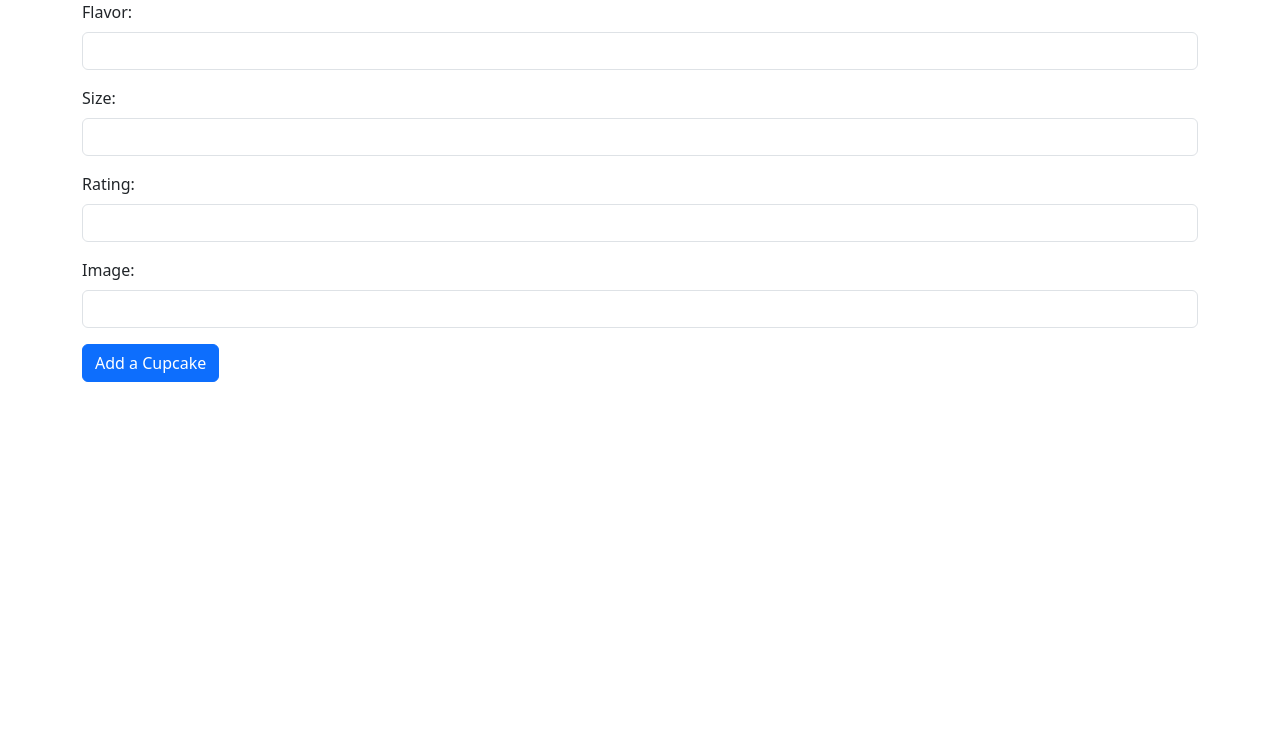
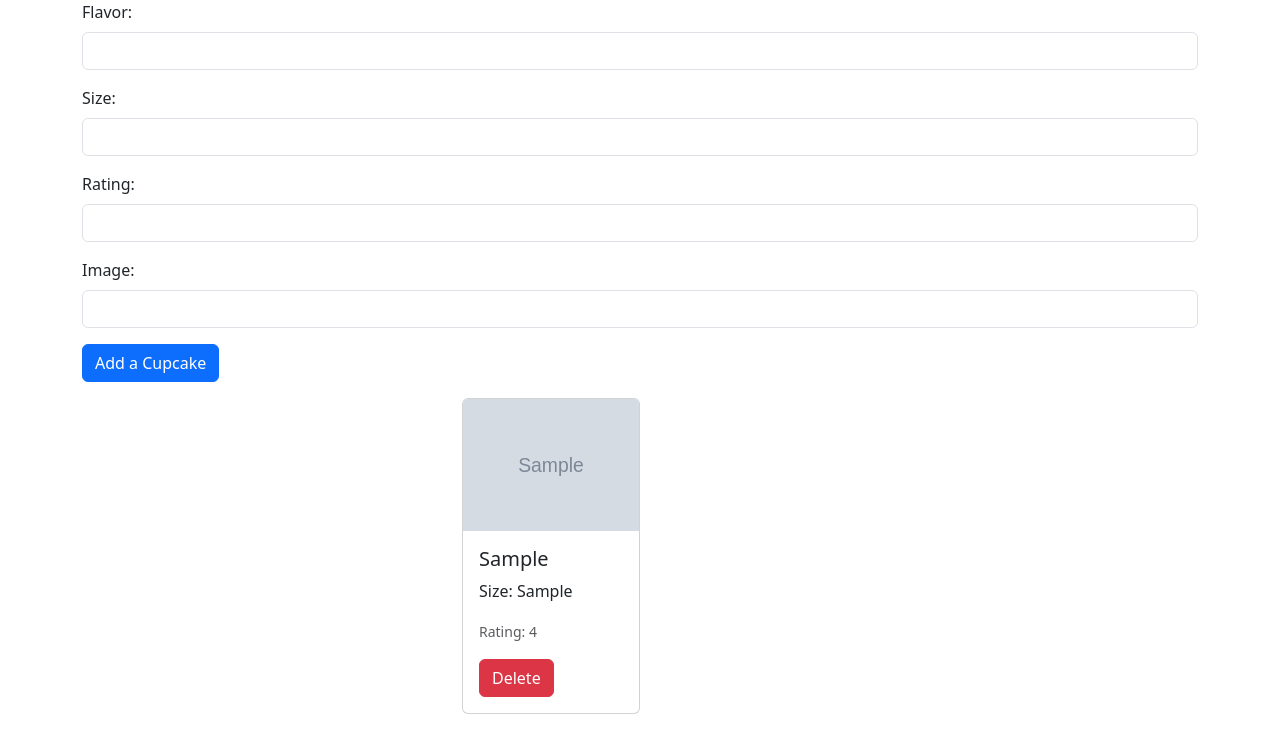
Before and after one commit to tobias-homewood/flask-cupcakes, a Flask app: page / in a window 1280 px wide. Shown: the top 753 px of the page. Run offline with Flask 3, Linux system fonts and the light colour scheme; tables that the repository leaves empty hold one stand-in row (values such as "Sample post"); grey boxes marked "Sample" are stand-in pictures.

Commit message:
jquery done

```diff
--- a/static/js/cupcakes.js
+++ b/static/js/cupcakes.js
@@ -0,0 +1,60 @@
+$list = $("#cupcakes-list");
+
+const addCupcake = (cupcake) => {
+    // add to the list
+    $list.append(
+    `<div class="col">
+        <div class="card w-50">
+            <img src="${cupcake.image}" class="card-img-top" alt="${cupcake.flavor}-flavored-cupcake-image">
+            <div class="card-body">
+                <h5 class="card-title">${cupcake.flavor}</h5>
+                <p class="card-text">Size: ${cupcake.size}</p>
+                <p class="card-text"><small class="text-body-secondary">Rating: ${cupcake.rating}</small></p>
+                <button class="btn btn-danger" id="delete-cupcake-${cupcake.id}">Delete</button>
+            </div>
+        </div>
+    </div>`
+    );
+    $deleteBtn = $(`#delete-cupcake-${cupcake.id}`);
+    $deleteBtn.on("click", async function () {
+        await axios.delete(`/api/cupcakes/${cupcake.id}`);
+        $(this).parent().parent().parent().remove();
+    });
+};
+
+async function showCupcakes() {
+    const response = await axios.get("/api/cupcakes");
+    for (let cupcake of response.data.cupcakes) {
+        addCupcake(cupcake);
+    }
+}
+
+$form = $("#new-cupcake-form");
+$form.on("submit", async function (evt) {
+    evt.preventDefault();
+
+    let flavor = $("#flavor").val();
+    let size = $("#size").val();
+    let rating = $("#rating").val();
+    let image = $("#image").val();
+
+    [flavor, size, rating, image].forEach((val) => {
+        if (!val) {
+            alert("Please fill out all fields.");
+            return;
+        }
+    });
+
+    const newCupcake = {
+        flavor,
+        size,
+        rating,
+        image,
+    };
+
+    const response = await axios.post("/api/cupcakes", newCupcake);
+    addCupcake(response.data.cupcake);
+    $form.trigger("reset");
+});
+
+showCupcakes();
--- a/templates/index.html
+++ b/templates/index.html
@@ -14,6 +14,7 @@
             <div class="mb-3">
                 <label class="form-label" for="flavor">Flavor:</label>
                 <input
+                    required
                     class="form-control"
                     type="text"
                     id="flavor"
@@ -22,11 +23,13 @@
             </div>
             <div class="mb-3">
                 <label class="form-label" for="size">Size:</label>
-                <input class="form-control" type="text" id="size" name="size" />
+                <input
+                    required class="form-control" type="text" id="size" name="size" />
             </div>
             <div class="mb-3">
                 <label class="form-label" for="rating">Rating:</label>
                 <input
+                    required
                     class="form-control"
                     type="number"
                     id="rating"
@@ -36,18 +39,26 @@
             <div class="mb-3">
                 <label class="form-label" for="image">Image:</label>
                 <input
+                    required
                     class="form-control"
                     type="text"
                     id="image"
                     name="image"
                 />
             </div>
-            <button class="btn btn-primary" type="submit">Add a Cupcake</button>
+            <button class="btn btn-primary mb-3" type="submit">
+                Add a Cupcake
+            </button>
         </form>
-        <ul id="cupcakes-list" class="list-group"></ul>
-
+        <div class="container">
+            <div
+                id="cupcakes-list"
+                class="row row-cols-1 row-cols-md-3 g-4 justify-content-center"
+            ></div>
+        </div>
         <script src="https://cdn.jsdelivr.net/npm/bootstrap@5.3.2/dist/js/bootstrap.bundle.min.js"></script>
         <script src="https://ajax.googleapis.com/ajax/libs/jquery/3.6.0/jquery.min.js"></script>
+        <script src="https://cdn.jsdelivr.net/npm/axios/dist/axios.min.js"></script>
         <script src="/static/js/cupcakes.js"></script>
     </body>
 </html>
```
